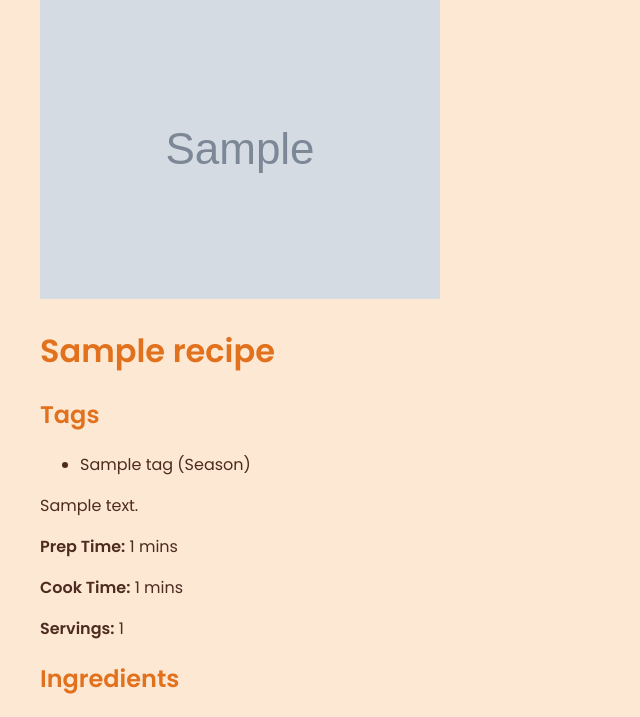
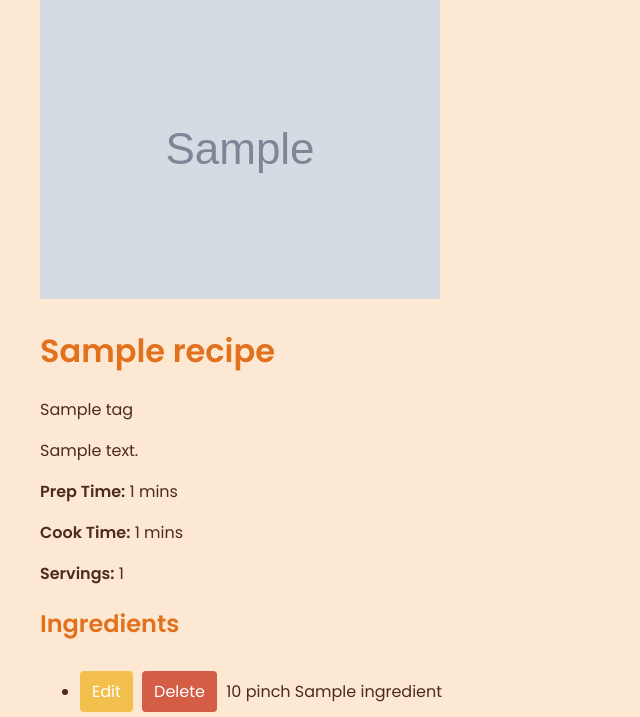
Before and after one commit to mparente88/chewsy-app, a Django app: page /recipe/1/ in a window 1280 px wide. Shown: the part 412-1129 px from the top of the page, without its empty margins (0-640 px from the left). Run offline with Django 5.2, Linux system fonts and the light colour scheme; tables that the repository leaves empty hold one stand-in row (values such as "Sample post"); grey boxes marked "Sample" are stand-in pictures; some libraries are stand-ins or nearby versions.

Commit message:
changed how tags are displayed on recipe_detail.html

```diff
--- a/main_app/templates/recipe_detail.html
+++ b/main_app/templates/recipe_detail.html
@@ -2,14 +2,12 @@
 <div class="recipe-detail">
   <img src="{% if recipe.image %}{{ recipe.image.url }}{% else %}/static/images/placeholder.jpg{% endif %}" alt="{{ recipe.title }}" />
   <h1>{{ recipe.title }}</h1>
-  <h2>Tags</h2>
-  <ul class="tags">
+  <p class="tags-list">
     {% for tag in recipe.tags.all %}
-    <li>{{ tag.name }} ({{ tag.get_category_display }})</li>
-    {% empty %}
-    <p>No tags assigned to this recipe.</p>
+    <span>{{ tag.name }}</span>{% if not forloop.last %}, {% endif %} {% empty %}
+    <span>No tags assigned.</span>
     {% endfor %}
-  </ul>
+  </p>
   <p>{{ recipe.description }}</p>
   <p><strong>Prep Time:</strong> {{ recipe.prep_time }} mins</p>
   <p><strong>Cook Time:</strong> {{ recipe.cook_time }} mins</p>
```
Also changed, not shown: 1 other file.
